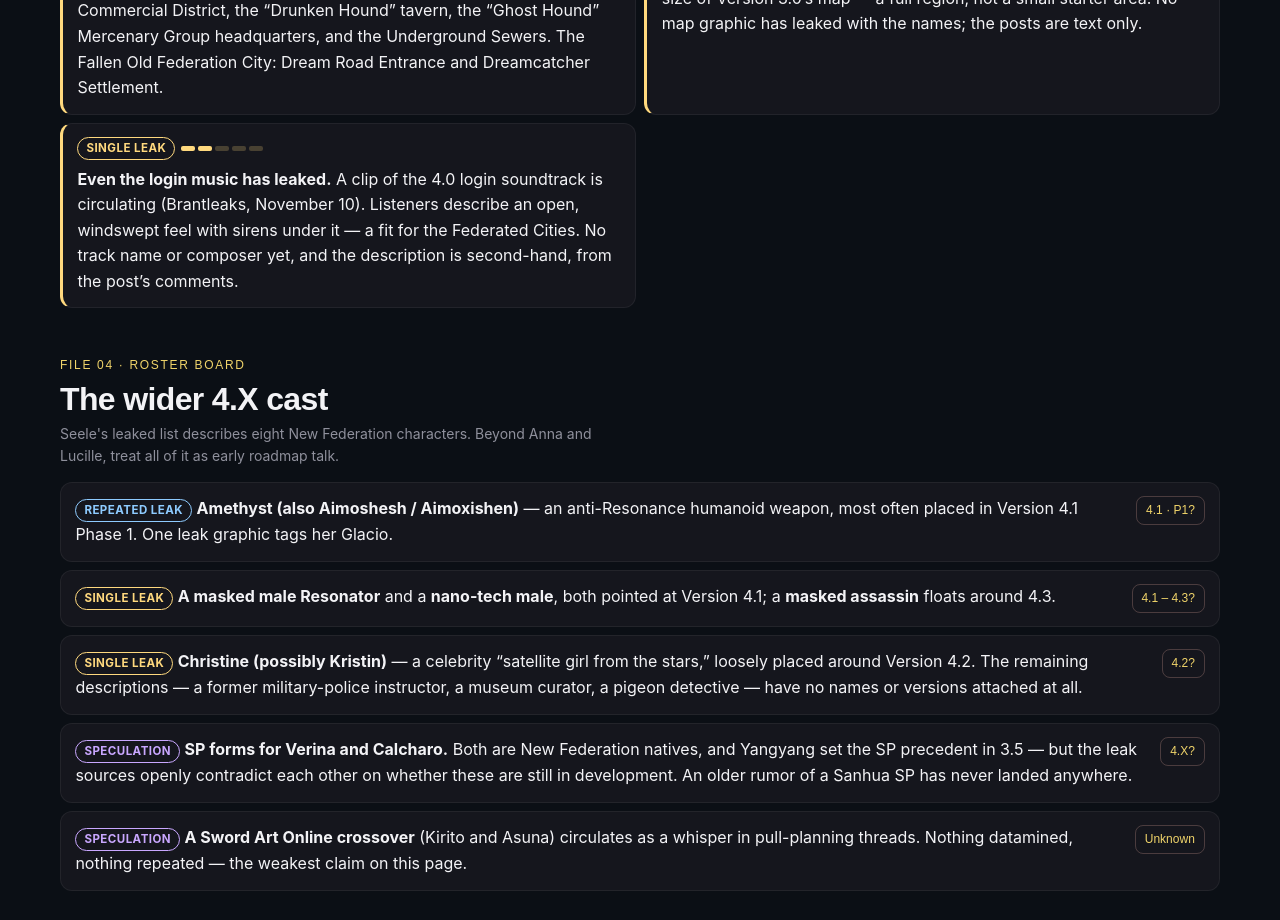
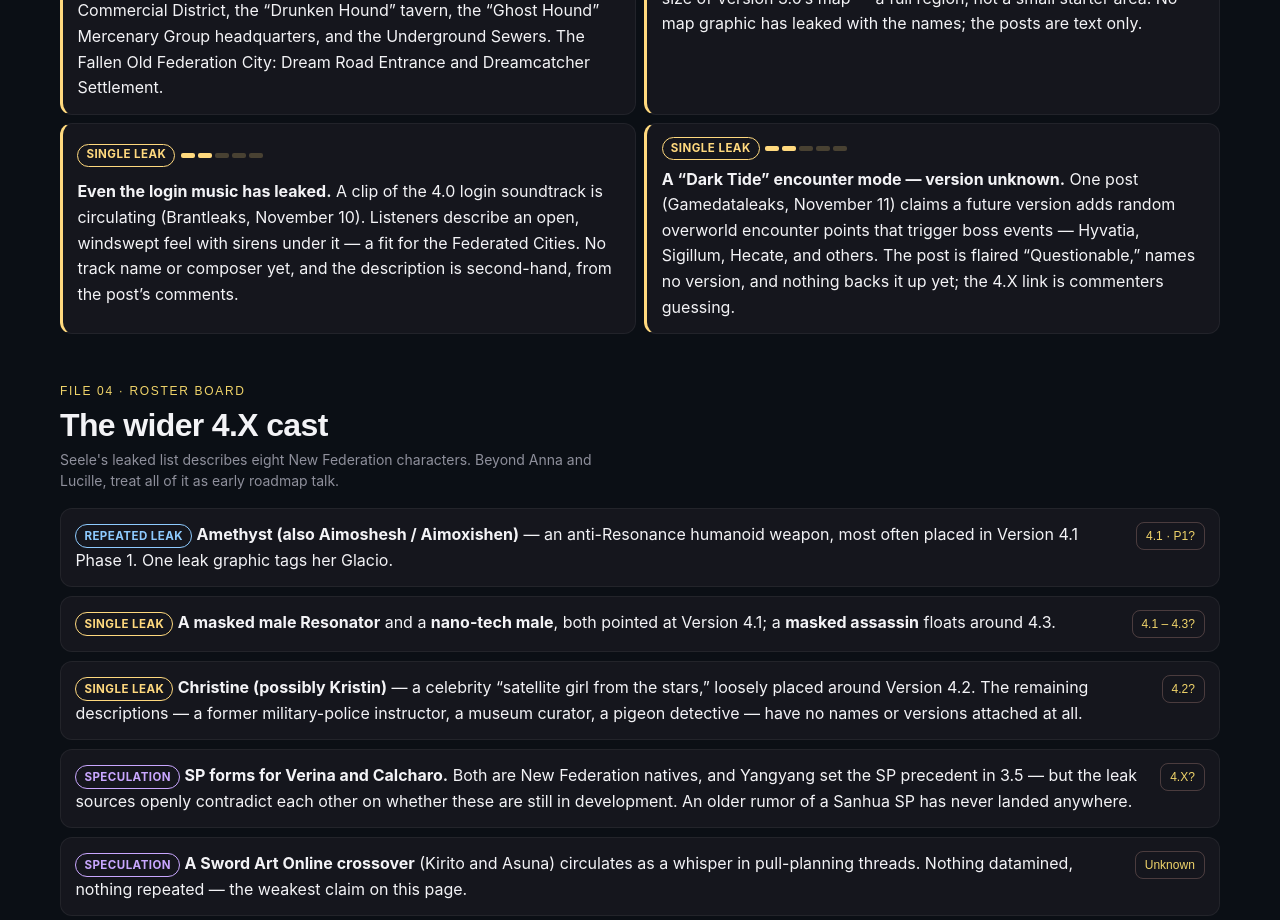
Before and after one commit to thomasttrr/wuwa-today, a Next.js app: page /leaks in a window 1280 px wide. Shown: the part 8260-9180 px from the top of the page. Built offline with nearby package versions, Linux system fonts and the light colour scheme; a web font is replaced by a local one.

Commit message:
feat(leaks): watch run 3 — Dark Tide encounter-mode rumor, caveats in text (Tom approved)

```diff
--- a/app/leaks/page.tsx
+++ b/app/leaks/page.tsx
@@ -572,6 +572,13 @@ export default function LeaksPage() {
               name or composer yet, and the description is second-hand, from the post&rsquo;s
               comments.
             </Claim>
+            <Claim tag="Single leak">
+              <strong>A &ldquo;Dark Tide&rdquo; encounter mode — version unknown.</strong> One
+              post (Gamedataleaks, November 11) claims a future version adds random overworld
+              encounter points that trigger boss events — Hyvatia, Sigillum, Hecate, and
+              others. The post is flaired &ldquo;Questionable,&rdquo; names no version, and
+              nothing backs it up yet; the 4.X link is commenters guessing.
+            </Claim>
           </div>
         </Reveal>
       </div>
```
Also changed, not shown: data/SOURCES.md (+1 -0 lines).
